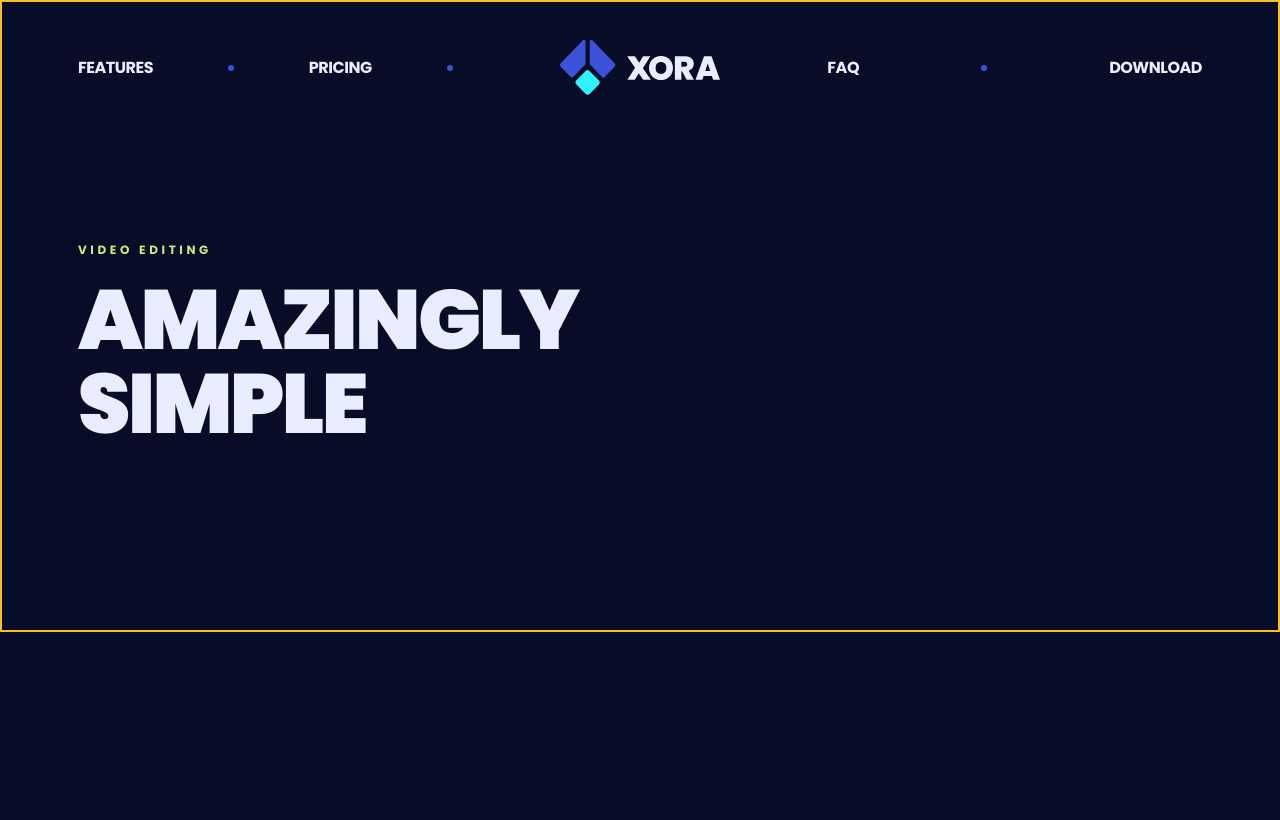
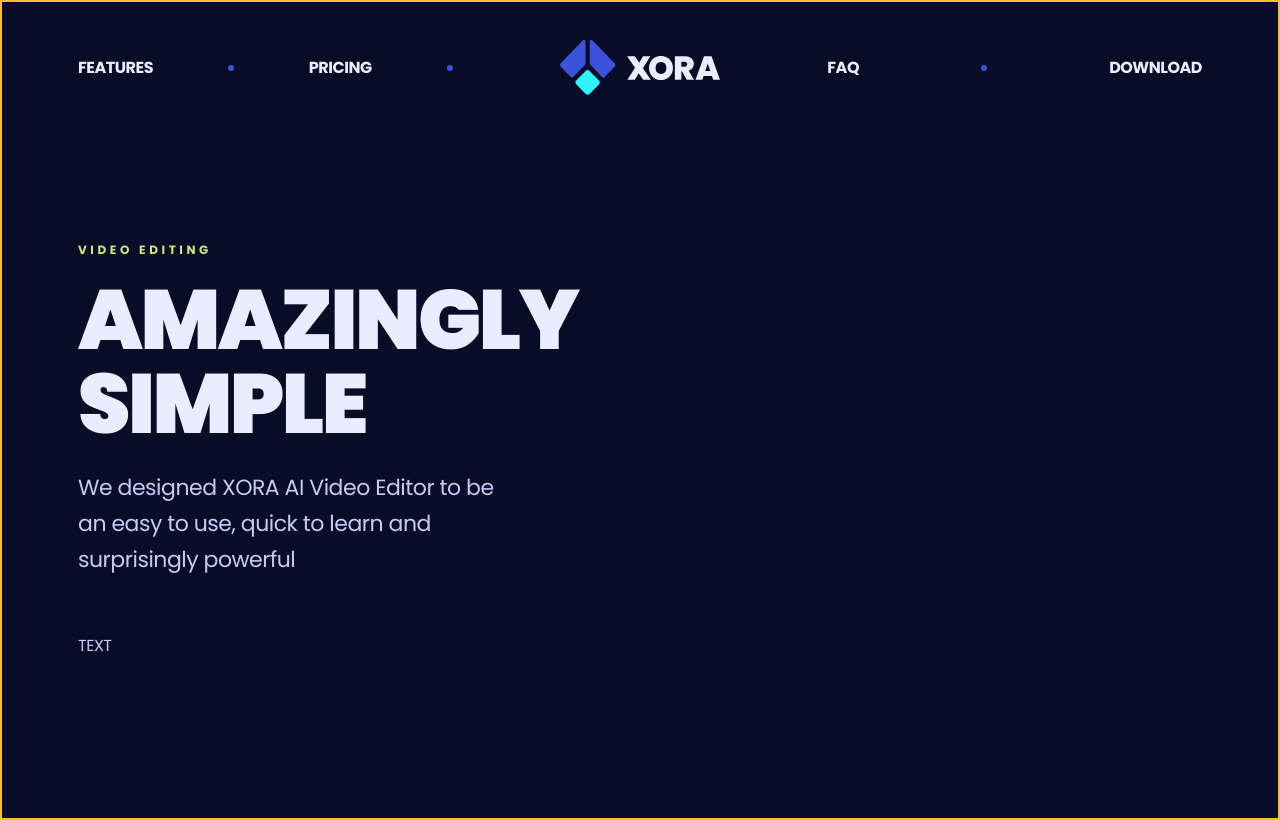
Before and after one commit to Jaspreet-Nijjar/react-tailwind-saas-landing-page, a React (Vite) app: page / in a window 1280 px wide. Built offline with nearby package versions, Linux system fonts and the light colour scheme.

Commit message:
added LinkScroll

```diff
--- a/src/sections/Hero.jsx
+++ b/src/sections/Hero.jsx
@@ -1,4 +1,4 @@
-import { Element } from 'react-scroll';
+import { Element, Link as LinkScroll } from 'react-scroll';
 
 const Hero = () => {
   return (
@@ -12,6 +12,13 @@
             <h1 className="mb-6 h1 text-p4 uppercase max-lg:mb-7 max-lg:h2 max-md:mb-4 max-md:text-5xl max-md:leading-12">
               Amazingly Simple
             </h1>
+            <p className="max-w-440 mb-14 body-1 max-md:mb-10">
+              We designed XORA AI Video Editor to be an easy to use, quick to
+              learn and surprisingly powerful
+            </p>
+            <LinkScroll to="features" offset={-100} spy smooth>
+              TEXT
+            </LinkScroll>
           </div>
         </div>
       </Element>
```
